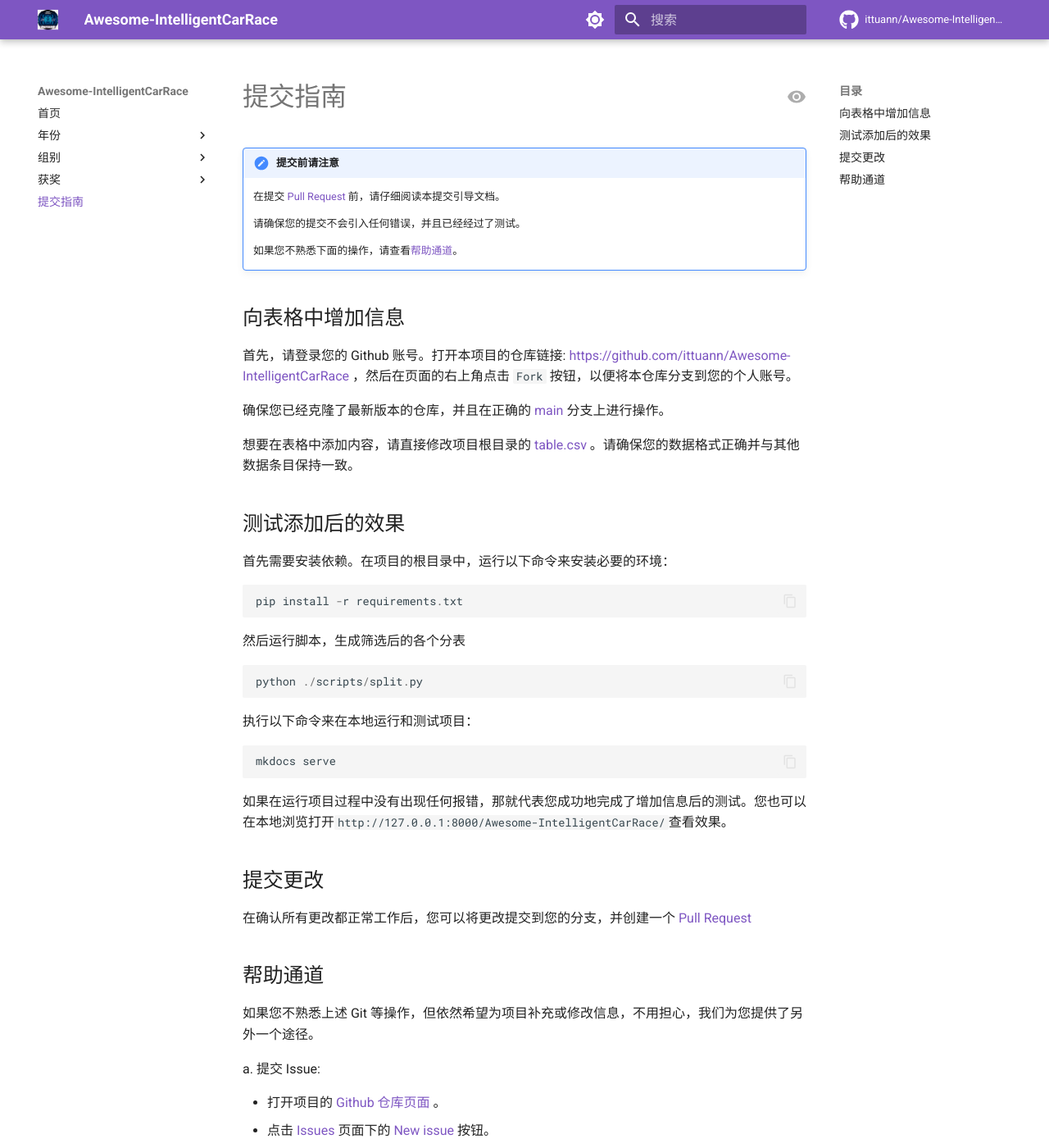
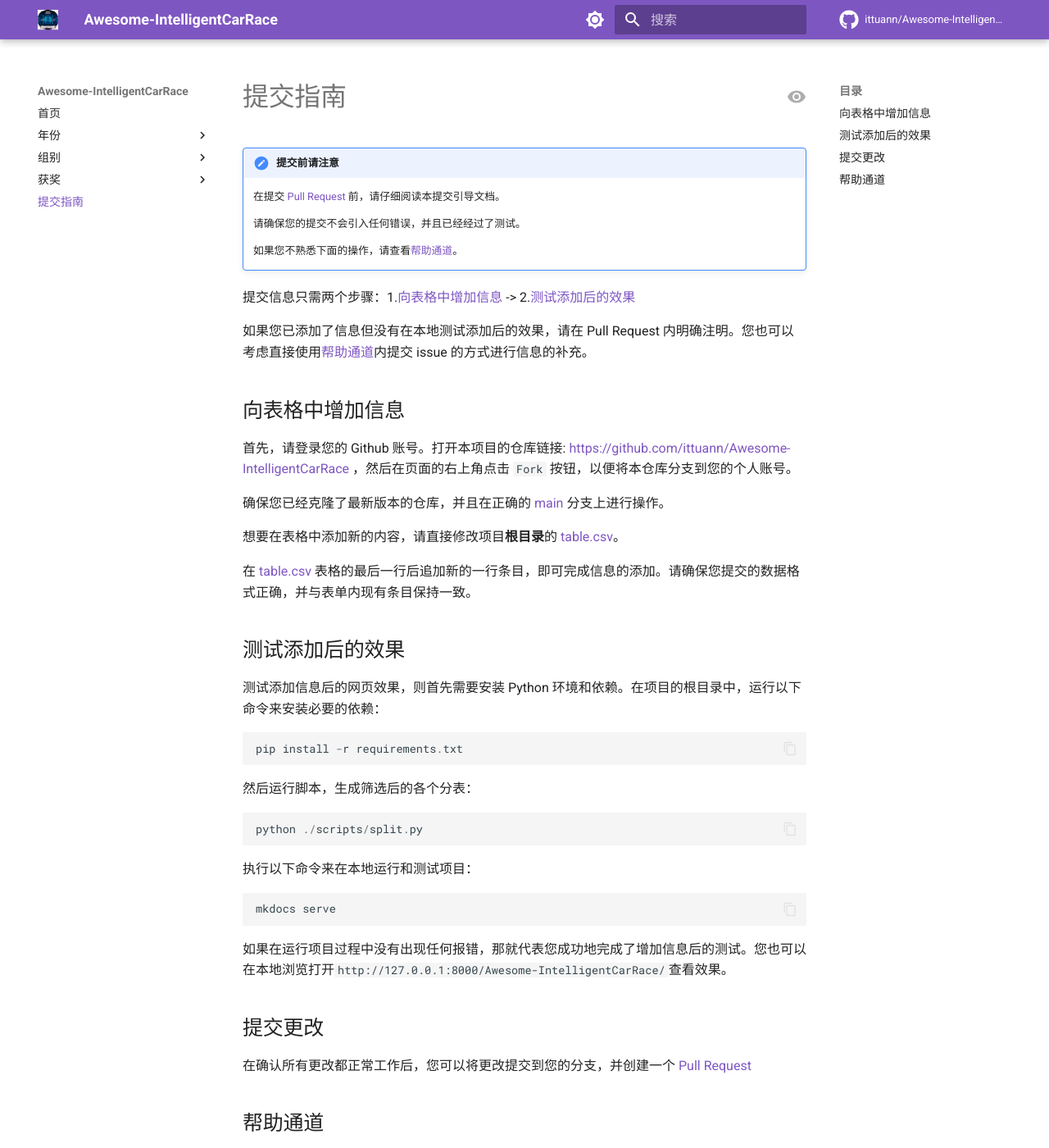
Before and after one commit to ittuann/Awesome-IntelligentCarRace, an MkDocs documentation site: the page built from docs/contribution.md, in a window 1280 px wide and 1400 px high. Shown: the whole window at 82% size. Built offline with MkDocs 1.6.1 and Material for MkDocs 9.7.7, drawn with Linux system fonts in a browser that asks for light colours; comment, search, counter and statistics services are not loaded; some of the changed text lies outside the part shown.

Commit message:
Update contribution guide

````diff
--- a/docs/contribution.md
+++ b/docs/contribution.md
@@ -8,23 +8,29 @@
 
     如果您不熟悉下面的操作，请查看[帮助通道](https://ittuann.github.io/Awesome-IntelligentCarRace/contribution/#_5)。
 
+提交信息只需两个步骤：1.[向表格中增加信息](https://ittuann.github.io/Awesome-IntelligentCarRace/contribution/#_2) -> 2.[测试添加后的效果](https://ittuann.github.io/Awesome-IntelligentCarRace/contribution/#_3)
+
+如果您已添加了信息但没有在本地测试添加后的效果，请在 Pull Request 内明确注明。您也可以考虑直接使用[帮助通道](https://ittuann.github.io/Awesome-IntelligentCarRace/contribution/#_5)内提交 issue 的方式进行信息的补充。
+
 ## 向表格中增加信息
 
-首先，请登录您的 Github 账号。打开本项目的仓库链接: <https://github.com/ittuann/Awesome-IntelligentCarRace> ，然后在页面的右上角点击 `Fork` 按钮，以便将本仓库分支到您的个人账号。
+首先，请登录您的 Github 账号。打开本项目的仓库链接: <https://github.com/ittuann/Awesome-IntelligentCarRace>{:target="\_blank"} ，然后在页面的右上角点击 `Fork` 按钮，以便将本仓库分支到您的个人账号。
 
-确保您已经克隆了最新版本的仓库，并且在正确的 [main](https://github.com/ittuann/Awesome-IntelligentCarRace/tree/main) 分支上进行操作。
+确保您已经克隆了最新版本的仓库，并且在正确的 [main](https://github.com/ittuann/Awesome-IntelligentCarRace/tree/main){:target="\_blank"} 分支上进行操作。
 
-想要在表格中添加内容，请直接修改项目根目录的 [table.csv](https://github.com/ittuann/Awesome-IntelligentCarRace/blob/main/table.csv) 。请确保您的数据格式正确并与其他数据条目保持一致。
+想要在表格中添加新的内容，请直接修改项目**根目录**的 [table.csv](https://github.com/ittuann/Awesome-IntelligentCarRace/blob/main/table.csv){:target="\_blank"}。
+
+在 [table.csv](https://github.com/ittuann/Awesome-IntelligentCarRace/blob/main/table.csv){:target="\_blank"} 表格的最后一行后追加新的一行条目，即可完成信息的添加。请确保您提交的数据格式正确，并与表单内现有条目保持一致。
 
 ## 测试添加后的效果
 
-首先需要安装依赖。在项目的根目录中，运行以下命令来安装必要的环境：
+测试添加信息后的网页效果，则首先需要安装 Python 环境和依赖。在项目的根目录中，运行以下命令来安装必要的依赖：
 
 ```python
 pip install -r requirements.txt
 ```
 
-然后运行脚本，生成筛选后的各个分表
+然后运行脚本，生成筛选后的各个分表：
 
 ```python
 python ./scripts/split.py
@@ -50,7 +56,7 @@ a. 提交 Issue:
 
 - 打开项目的 [Github 仓库页面](https://github.com/ittuann/Awesome-IntelligentCarRace){:target="\_blank"} 。
 - 点击 [Issues](https://github.com/ittuann/Awesome-IntelligentCarRace/issues){:target="\_blank"} 页面下的 [New issue](https://github.com/ittuann/Awesome-IntelligentCarRace/issues/new/choose){:target="\_blank"} 按钮。
-- 在几个 Issues 模板中选择 `✨ 提交信息` 。
+- 在显示的几个 Issues 模板中，选择 `✨ 提交信息` 。
 - 根据模板的提示完成信息的录入。
 - 提交 Issue 。
 
````
Also changed, not shown: docs/index.md (+9 -5 lines), 1 other file.
